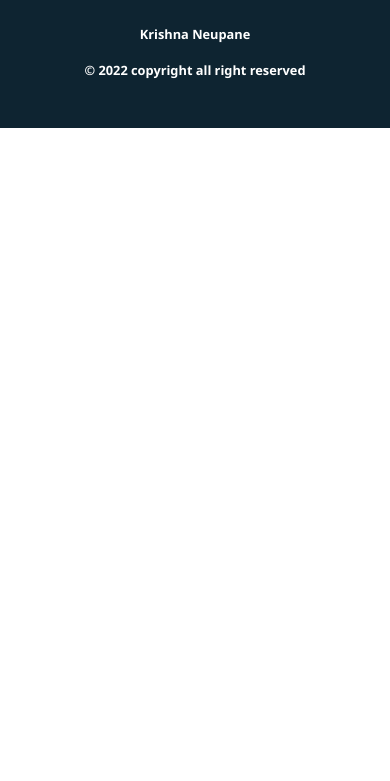
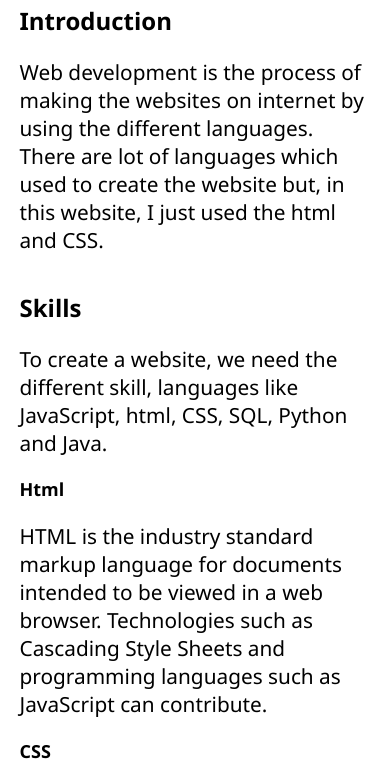
Before and after one commit to krishna762/krishnaneupane_portfolio, a plain HTML site: page blog.html in a window 390 px wide. Shown: the part 63-844 px from the top of the page. Drawn offline with nearby package versions, Linux system fonts and the light colour scheme.

Commit message:
Blog page completed

```diff
--- a/assets/css/blog.css
+++ b/assets/css/blog.css
@@ -0,0 +1,48 @@
+#first-part{
+    width: 20vw;
+    grid-area: first-part;
+}
+
+#second-part{
+    width: 20vw;
+    grid-area: second-part;
+}
+
+#third-part{
+    width: 20vw;
+    grid-area: third-part;
+}
+
+.blog{
+    display: grid;
+    margin-left: 15vw;
+    grid-template-columns: 1fr 1fr 1fr;
+    grid-template-rows: 1fr;
+    grid-template-areas: "first-part second-part third-part";
+}
+
+p{
+    font-size: 1.3rem;
+}
+
+/*------Responsive For Mobile Devices-------*/
+@media screen and (max-width:768px) {
+    #first-part{
+        width: 90vw;
+    }
+
+    #second-part{
+        width: 90vw;
+    }
+
+    #third-part{
+        width: 90vw;
+    }
+
+    .blog{
+        margin-left: 5vw;
+        grid-template-columns: 1fr;
+        grid-template-rows: 0.5fr 1fr 0.3fr;
+        grid-template-areas: "first-part" "second-part" "third-part";
+    }
+}
--- a/blog.html
+++ b/blog.html
@@ -29,8 +29,22 @@
             </ul>
         </div>
     </nav>
-    <main class="main">
-
+    <main class="blog">
+        <div id="first-part" class="blog__first-part">
+            <h1>Introduction</h1>
+<p>Web development is the process of making the websites on internet by using the different languages. There are lot of languages which used to create the website but, in this website, I just used the html and CSS.</p>        </div>
+        <div id="second-part" class="blog__second-part">
+            <h1>Skills</h1>
+<p> To create a website, we need the different skill, languages like JavaScript, html, CSS, SQL, Python and Java.</p>
+            <h2>Html</h2>
+<p>HTML is the industry standard markup language for documents intended to be viewed in a web browser. Technologies such as Cascading Style Sheets and programming languages such as JavaScript can contribute.</p>
+            <h2>CSS</h2>
+<p>Cascading Style Sheets (CSS) is a style sheet language that is used to describe the display of a document produced in a markup language like HTML. CSS, like HTML and JavaScript, is a foundational technology of the World Wide Web.</p>
+</div>
+<div id="third-part" class="blog__third-part">
+   <h1>Progress</h1>
+   <p>At first, I made simple webpage by using the limited html tags and after this I have  continuously work on this website to make mobile friendly and beautiful in looks  by  implementing CSS.</p>
+</div>
 
     </main>
     <footer class="footer">
```
